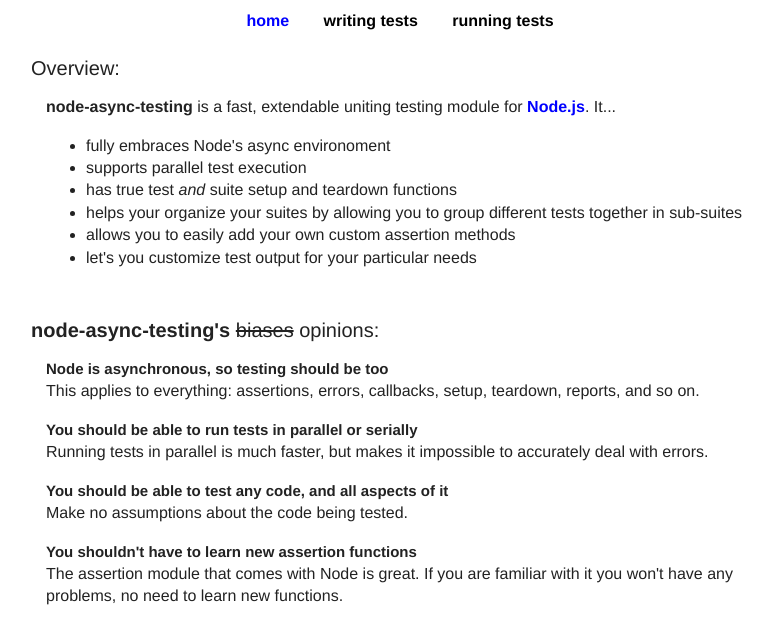
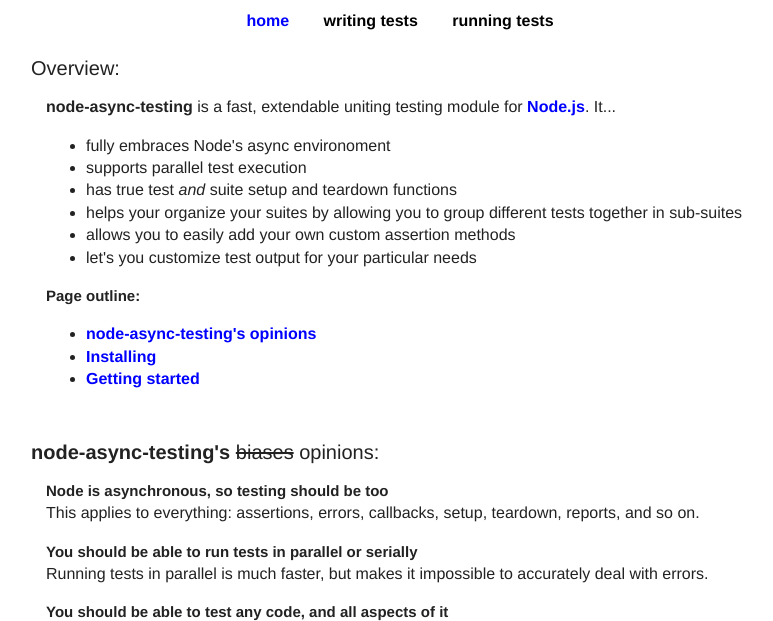
Before and after one commit to bentomas/node-async-testing, a website: page docs/index.html in a window 1280 px wide. Shown: the part 150-771 px from the top of the page, without its empty margins (240-1013 px from the left). Drawn offline with Linux system fonts and the light colour scheme.

Commit message:
Update docs and README

```diff
--- a/docs/index.html
+++ b/docs/index.html
@@ -39,6 +39,13 @@
           <li>let's you customize test output for your particular needs</li>
         </ul>
 
+        <h2>Page outline:</h2>
+
+        <ul>
+          <li><a href="#opinions">node-async-testing's opinions</a></li>
+          <li><a href="#installing">Installing</a></li>
+          <li><a href="#getting-started">Getting started</a></li>
+        </ul>
       </section>
 
       <section id="opinions">
@@ -77,9 +84,7 @@
         No preprocessors or custom scripts.  If your test file is called
         "my_test_file.js" then <code>node my_test_file.js</code> should run it.
         </p>
-
       </section>
-
 
       <section id="installing">
         <h1>Installing:</h1>
```
Also changed, not shown: docs/running-tests.html (+1 -1 lines), docs/writing-tests.html (+1 -1 lines), README.md.
